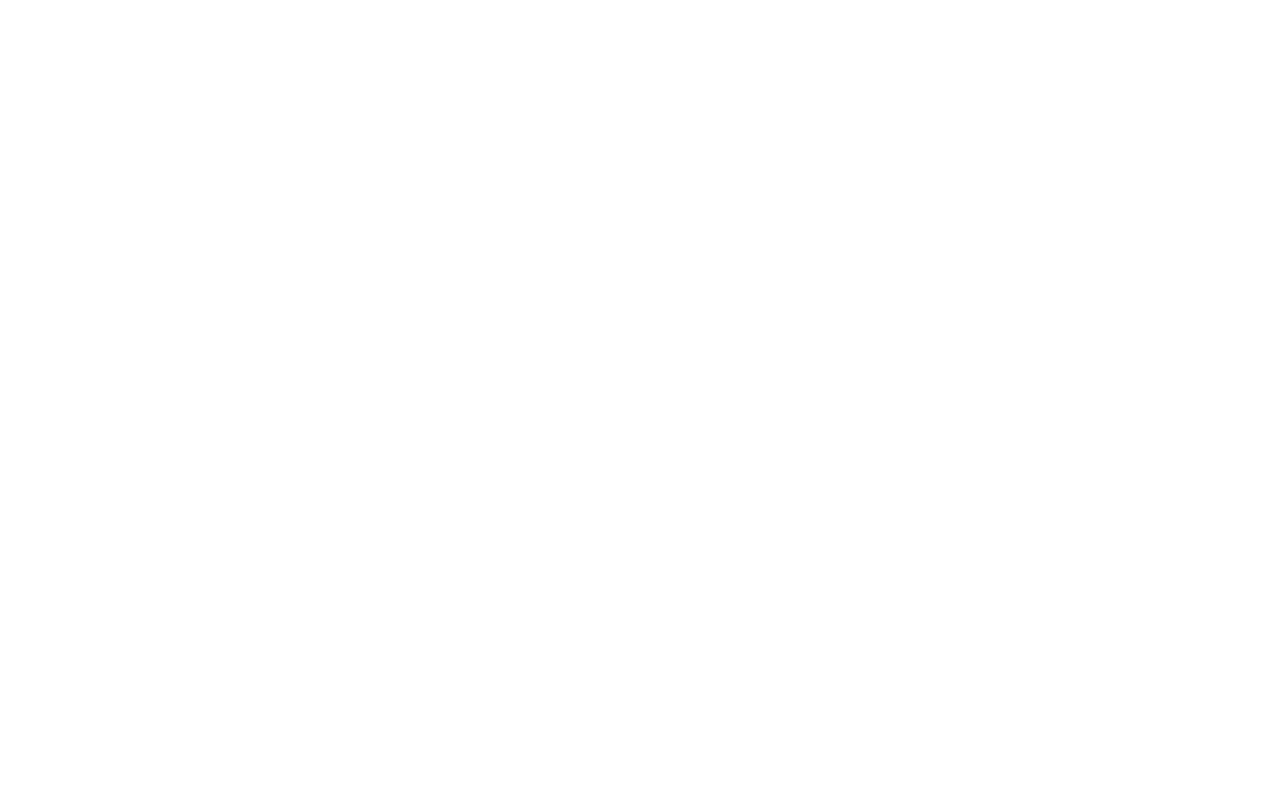
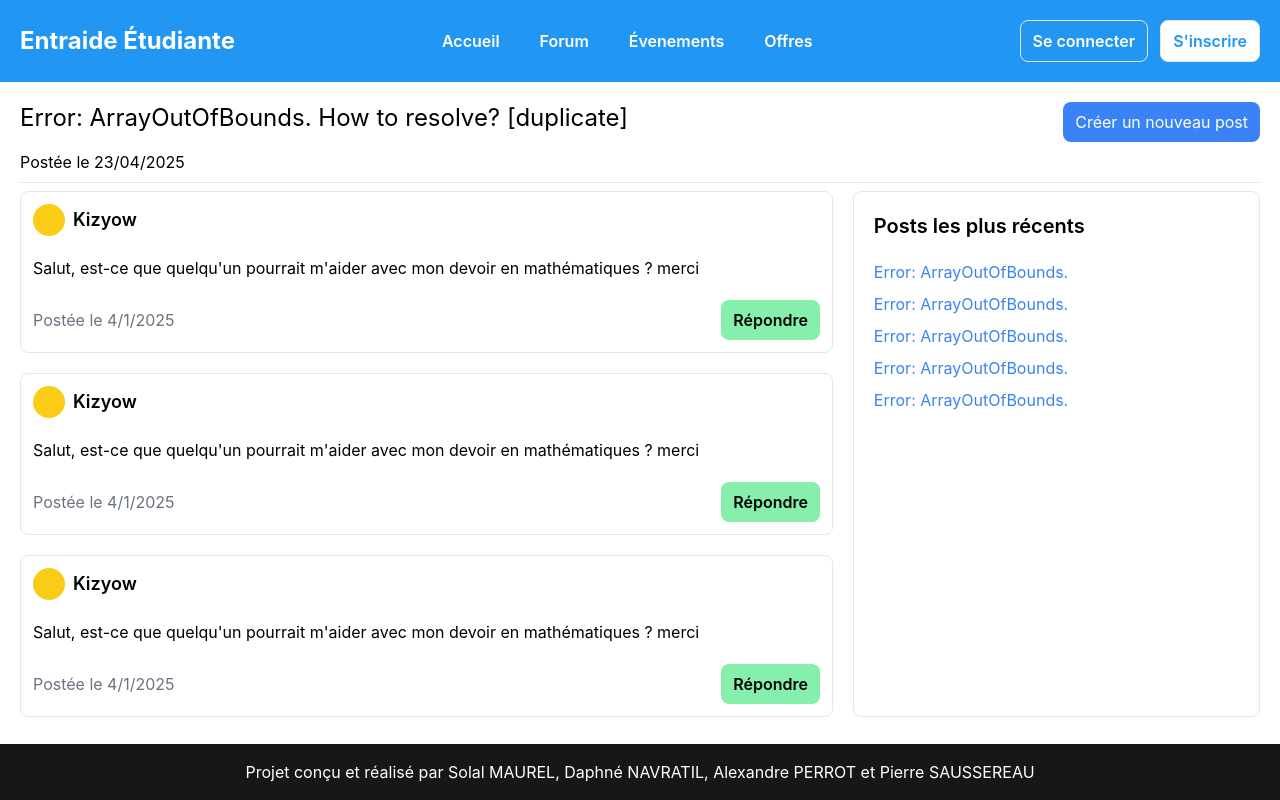
Before and after one commit to solalmaurel/ProjetAW, a React (Create React App) app in the folder frontend/: page /forum/discussion in a window 1280 px wide. Before the commit this address had no page. Built offline with nearby package versions, Linux system fonts and the light colour scheme.

Commit message:
add forum + stylling

```diff
--- a/frontend/src/index.tsx
+++ b/frontend/src/index.tsx
@@ -11,6 +11,7 @@
 import ProfilePage from "./pages/profile/profile";
 import ForumPage from "./pages/forum/forum";
 import EventPage from "./pages/events/events";
+import Discussion from "./pages/forum/discussion";
 
 const root = ReactDOM.createRoot(
   document.getElementById('root') as HTMLElement
@@ -26,7 +27,10 @@
               <Route path="register" element={<RegisterPage/>} />
               <Route path="offers" element={<OfferPage/>} />
               <Route path="profile" element={<ProfilePage/>} />
-              <Route path="forum" element={<ForumPage/>} />
+              <Route path="forum">
+                  <Route index element={<ForumPage />}/>
+                  <Route path="discussion" element={<Discussion/>}/>
+              </Route>
               <Route path="events" element={<EventPage/>} />
           </Routes>
       </BrowserRouter>
--- /dev/null
+++ b/frontend/src/layout/footer.tsx
@@ -0,0 +1,9 @@
+import { JSX } from "react";
+
+export default function Footer(): JSX.Element {
+    return (
+        <footer className="bg-[#171717] p-4 text-center">
+            <p className="text-white">Projet conçu et réalisé par Solal MAUREL, Daphné NAVRATIL, Alexandre PERROT et Pierre SAUSSEREAU</p>
+        </footer>
+    );
+}
--- /dev/null
+++ b/frontend/src/layout/navbar.tsx
@@ -0,0 +1,19 @@
+import { JSX } from "react";
+
+export default function NavBar(): JSX.Element {
+    return (
+        <header className="bg-[#2196F3] text-white p-5 flex items-center justify-between">
+            <a href="/" className="text-2xl font-bold">Entraide Étudiante</a>
+            <nav className="flex items-center space-x-10 font-semibold">
+                <a href={"/"}>Accueil</a>
+                <a href={"/forum"}>Forum</a>
+                <a href={"/events"}>Évenements</a>
+                <a href={"/offers"}>Offres</a>
+            </nav>
+            <div className="flex items-center space-x-3 font-semibold">
+                <a className="border border-1 px-3 py-2 rounded-lg hover:bg-[#1e86db]" href={"/login"}>Se connecter</a>
+                <a className="border border-1 px-3 py-2 rounded-lg bg-white text-[#2196F3] hover:bg-[#ebf5ff]" href={"/register"}>S'inscrire</a>
+            </div>
+        </header>
+    );
+}
--- a/frontend/src/pages/events/events.tsx
+++ b/frontend/src/pages/events/events.tsx
@@ -1,10 +1,15 @@
 import {JSX} from "react";
-import {Offer} from "../../models/offer";
+import Footer from "../../layout/footer";
+import NavBar from "../../layout/navbar";
 
 export default function EventPage(): JSX.Element {
     return (
-        <div className="">
-            <h1>Evenements</h1>
+        <div className="flex flex-col min-h-screen">
+            <NavBar />
+            <div className="flex flex-col flex-grow p-5 w-dvw">
+                <h1 className="font-semibold text-3xl">Évenements</h1>
+            </div>
+            <Footer />
         </div>
     );
 }
--- /dev/null
+++ b/frontend/src/pages/forum/discussion.tsx
@@ -0,0 +1,46 @@
+import { JSX } from "react";
+import MessageBox, { Message } from "./message";
+import NavBar from "../../layout/navbar";
+import Footer from "../../layout/footer";
+
+export default function Discussion(): JSX.Element {
+
+    const message: Message = {
+        id: 1,
+        message: "Salut, est-ce que quelqu'un pourrait m'aider avec mon devoir en mathématiques ? merci",
+        username: "Kizyow",
+        date: new Date(),
+    }
+
+    return (
+        <div className="flex flex-col min-h-screen">
+            <NavBar/>
+            <div className="p-5 flex flex-col flex-grow space-y-2">
+                <span className="flex flex-row justify-between">
+                    <h1 className="text-2xl">Error: ArrayOutOfBounds. How to resolve? [duplicate]</h1>
+                    <button className="px-3 py-2 rounded-lg bg-blue-500 hover:bg-blue-800 text-white">Créer un nouveau post</button>
+                </span>
+                <span>Postée le 23/04/2025</span>
+                <hr />
+                <div className="flex flex-row space-x-5">
+                    <div className="flex flex-col space-y-5 w-4/6">
+                        <MessageBox message={message} />
+                        <MessageBox message={message} />
+                        <MessageBox message={message} />
+                    </div>
+                    <div className="border border-1 rounded-lg w-2/6 p-5">
+                        <h1 className="font-semibold text-xl">Posts les plus récents</h1>
+                        <div className="flex flex-col space-y-2 text-blue-500 mt-5">
+                            <a href="/" className="hover:text-blue-800">Error: ArrayOutOfBounds.</a>
+                            <a href="/" className="hover:text-blue-800">Error: ArrayOutOfBounds.</a>
+                            <a href="/" className="hover:text-blue-800">Error: ArrayOutOfBounds.</a>
+                            <a href="/" className="hover:text-blue-800">Error: ArrayOutOfBounds.</a>
+                            <a href="/" className="hover:text-blue-800">Error: ArrayOutOfBounds.</a>
+                        </div>
+                    </div>
+                </div>
+            </div>
+            <Footer/>
+        </div>
+    );
+}
--- a/frontend/src/pages/forum/forum.tsx
+++ b/frontend/src/pages/forum/forum.tsx
@@ -1,9 +1,48 @@
-import {JSX} from "react";
+import { JSX } from "react";
+import NavBar from "../../layout/navbar";
+import Footer from "../../layout/footer";
 
 export default function ForumPage(): JSX.Element {
+
     return (
-      <div>
-          <h1>Forum</h1>
-      </div>
+
+        <div className="flex flex-col min-h-screen">
+            <NavBar />
+            <div className="p-5 flex flex-col flex-grow space-y-3">
+                <span className="flex flex-row space-x-6">
+                    <input className="border border-1 rounded-lg p-3 w-full" type="text" placeholder="Rechercher une discussion" />
+                    <button className="text-nowrap p-3 rounded-lg bg-blue-500 hover:bg-blue-800 text-white">Créer un nouveau post</button>
+                </span>
+                <DiscussionPreview />
+                <DiscussionPreview />
+                <DiscussionPreview />
+            </div>
+            <Footer />
+        </div>
+
     );
 }
+
+function DiscussionPreview(): JSX.Element {
+
+    return (
+        <a href="/forum/discussion" className="bg-blue-50 hover:bg-blue-100 p-3 rounded-lg flex flex-col space-y-2">
+            <div className="flex flex-row justify-between">
+                <span className="flex flex-row space-x-2 items-center">
+                    <div className="bg-yellow-400 w-8 h-8 rounded-full" />
+                    <p className="text-lg font-semibold">Kizyow</p>
+                </span>
+                <div className="text-right">
+                    <p className="text-gray-500">Postée le {new Date().toLocaleDateString()}</p>
+                    <p className="text-gray-500">5 réponses</p>
+                </div>
+            </div>
+            <h1 className="text-xl font-semibold">Error: ArrayOutOfBounds. How to resolve? [duplicate]</h1>
+            <div className="flex flex-row space-x-3">
+                <span className="bg-gray-200 w-fit px-2 rounded-lg">Lycée</span>
+                <span className="bg-gray-200 w-fit px-2 rounded-lg">Terminal</span>
+                <span className="bg-gray-200 w-fit px-2 rounded-lg">Mathématiques</span>
+            </div>
+        </a>
+    );
+}
--- /dev/null
+++ b/frontend/src/pages/forum/message.tsx
@@ -0,0 +1,24 @@
+import {JSX} from "react";
+
+export interface Message {
+    id: number;
+    message: string;
+    username: string;
+    date: Date;
+}
+
+export default function MessageBox({message}: {message: Message}) : JSX.Element {
+    return (
+        <div className="border border-1 p-3 rounded-lg flex flex-col space-y-5">
+            <span className="flex flex-row space-x-2 items-center">
+                <div className="bg-yellow-400 w-8 h-8 rounded-full"/>
+                <p className="text-lg font-semibold">{message.username}</p>
+            </span>
+            <p>{message.message}</p>
+            <span className="flex flex-row items-center justify-between">
+                <p className="text-gray-500">Postée le {message.date.toLocaleDateString()}</p>
+                <button className="bg-green-300 w-fit p-3 py-2 rounded-lg font-semibold hover:bg-green-400">Répondre</button>
+            </span>
+        </div>
+    );
+}
--- a/frontend/src/pages/home/home.tsx
+++ b/frontend/src/pages/home/home.tsx
@@ -1,30 +1,17 @@
 import React from 'react';
+import Footer from '../../layout/footer';
+import NavBar from '../../layout/navbar';
 
 const HomePage: React.FC = () => {
     return (
         <div className="min-h-screen flex flex-col">
-            <header className="bg-white text-white p-4 flex justify-between">
-                <h1 className="text-2xl text-[#2196F3] font-bold">Entraide Étudiante</h1>
-                <nav className="flex text-[#023047] items-center space-x-3">
-                    <a href={"/"}>Accueil</a>
-                    <a href={"/forum"}>Forum</a>
-                    <a href={"/events"}>Évenements</a>
-                    <a href={"/offers"}>Offres</a>
-                    <div className="flex items-center space-x-3">
-                        <a href={"/login"}>Se connecter</a>
-                        <a href={"/register"}>S'inscrire</a>
-                    </div>
-                </nav>
-            </header>
-            <main className="bg-[#F6F6F6] flex-1 p-4">
+            <NavBar/>
+            <main className="flex-1 p-4">
                 <p className="text-gray-700">Bienvenue sur Entraide Étudiante</p>
                 <p className="text-gray-700">La plateforme où les étudiants s’entraident et partagent leurs
                     expériences</p>
             </main>
-            <footer className="bg-[#171717] p-4 text-center">
-                <p className="text-white">Projet conçu et réalisé par Solal MAUREL, Daphné NAVRATIL, Alexandre PERROT et
-                    Pierre SAUSSEREAU</p>
-            </footer>
+            <Footer/>
         </div>
     );
 };
--- a/frontend/src/pages/profile/profile.tsx
+++ b/frontend/src/pages/profile/profile.tsx
@@ -33,7 +33,7 @@
     return (
         <nav className="border-r-1 border-r min-w-72 p-3 flex flex-col space-y-8">
             <span className="flex justify-center">
-                <h1 className="text-2xl text-[#2196F3] font-bold">Entraide Étudiante</h1>
+                <a href="/" className="text-2xl text-[#2196F3] font-bold">Entraide Étudiante</a>
             </span>
             <div className="flex flex-col space-y-4">
                 <span className="flex flex-row items-center space-x-3 bg-gray-200 p-2 rounded-lg">
```
Also changed, not shown: frontend/src/pages/offers/offers.tsx (+15 -11 lines).
